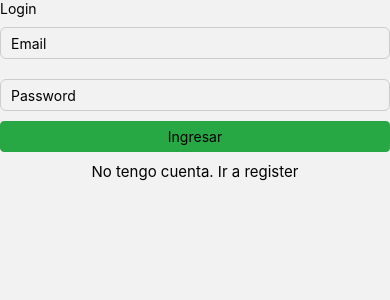
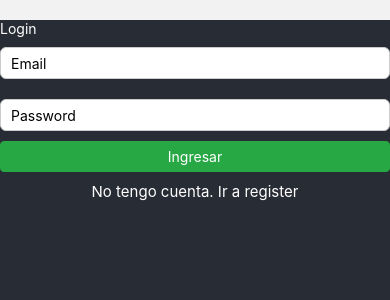
Before and after one commit to bautykamijo/proyecto-reactnative-pro3, a React Native app in the folder proyecto-reactnative-prog3/: screen /Login in a window 390 px wide. Shown: the top 300 px of the page. Built offline with nearby package versions, Linux system fonts and the light colour scheme; no server answers.

Commit message:
todo menos user

```diff
--- a/proyecto-reactnative-prog3/src/components/Post.js
+++ b/proyecto-reactnative-prog3/src/components/Post.js
@@ -1,6 +1,6 @@
 // Post.js
 import React, { Component } from 'react';
-import { TextInput, TouchableOpacity, View, Text, StyleSheet, FlatList, Image } from 'react-native';
+import { TextInput, TouchableOpacity, View, Text, StyleSheet, FlatList, Image, ActivityIndicator } from 'react-native';
 import { AntDesign } from '@expo/vector-icons';
 import { FontAwesome5 } from '@expo/vector-icons';
 import { auth, db } from '../firebase/config';
@@ -87,7 +87,7 @@ class Post extends Component {
 
         return(
             <View style={styles.formContainer}>
-                <TouchableOpacity onPress={ () => this.props.navigation.navigate('User')} style={styles.perfilBox}>
+                <TouchableOpacity onPress={ () => this.props.navigation.navigate('User', this.props.infoPost.datos.owner)} style={styles.perfilBox}>
                 <Image style={styles.fotoPerfil}  source={{uri:'https://cdn.pixabay.com/photo/2015/10/05/22/37/blank-profile-picture-973460_960_720.png'}} resizeMode='contain'/>
                 <Text style={styles.usuario} >{this.props.infoPost.datos.owner}</Text>
                 </TouchableOpacity>
@@ -103,7 +103,9 @@ class Post extends Component {
                         <AntDesign name="heart" size={24} color="white" />
                     </TouchableOpacity>
                 }
-                <Text style={styles.cantLikes}><strong>{this.props.infoPost.datos.likes.length}</strong> like/s y <strong>{this.props.infoPost.datos.likes.length}</strong> comentario/s</Text>
+                {this.props.infoPost.datos.comments ?
+                <Text style={styles.cantLikes}><strong>{this.props.infoPost.datos.likes.length}</strong> like/s y <strong>{this.props.infoPost.datos.comments.length}</strong> comentario/s</Text> :
+                <Text style={styles.cantLikes}><strong>{this.props.infoPost.datos.likes.length}</strong> like/s y <strong>0</strong> comentario/s</Text> }
                 {auth.currentUser.email === this.props.infoPost.datos.owner &&
                     (
                     <TouchableOpacity style={styles.buttonTrash} onPress={() =>
@@ -132,17 +134,24 @@ class Post extends Component {
                     </TouchableOpacity>
                     </View>
 
+
+                    {this.props.infoPost.datos.comments && this.props.infoPost.datos.comments.length > 0 ? (
   <FlatList
-                                data={this.props.infoPost.datos.comments}
+    data={this.props.infoPost.datos.comments.slice(-4).reverse()}
     keyExtractor={(ok) => ok.id}
     renderItem={({ item }) => (
       <TouchableOpacity>
         <View styles={styles.comentarioUsuario}>
-                                    <Text style={styles.textoComment} ><Text style={styles.mailComment}>{item.usuario}</Text> {item.comentario}</Text>
+          <Text style={styles.textoComment}><Text style={styles.mailComment}>{auth.currentUser.email}</Text> {item.comentario}</Text>
         </View>
       </TouchableOpacity>
     )}
   />
+) : (
+  <View>
+    <Text style={styles.cantLikes}>No hay comentarios en este post...</Text>
+  </View>
+)}
 
 
 
--- a/proyecto-reactnative-prog3/src/screens/Login.js
+++ b/proyecto-reactnative-prog3/src/screens/Login.js
@@ -8,6 +8,7 @@ class Login extends Component {
         this.state = {
             email: "",
             password: "",
+            recuerdame : false,
         };
     }
 
@@ -22,11 +23,15 @@ class Login extends Component {
         })
     }
 
+    controlarRecuerdame = () => {
+        this.setState(estadoPrevio => ({ recuerdame: !estadoPrevio.recuerdame }));
+    }
+
 
     render() {
         return (
-            <View style = {StyleSheet.formContainer}>
-                <Text>Login</Text>
+            <View style = {styles.formContainer}>
+                <Text style = {styles.blanco}>Login</Text>
                 <TextInput
                     style={styles.input}
                     onChangeText={(text) => this.setState({ email: text })}
@@ -42,6 +47,10 @@ class Login extends Component {
                     secureTextEntry={true}
                     value={this.state.password}
                 />
+
+
+
+
                 {!this.state.email || !this.state.password  ? (
             <TouchableOpacity style={styles.textButton} onPress={() => alert("Debe completar los campos obligatorios")}>
                 <Text style={styles.button}>Ingresar</Text>
@@ -50,8 +59,8 @@ class Login extends Component {
             <TouchableOpacity style={styles.textButton} onPress={()=>this.login(this.state.email, this.state.password)}>
                 <Text style={styles.button}>Ingresar</Text>
             </TouchableOpacity>
+            )}
 
-            )}
         <TouchableOpacity onPress={ () => this.props.navigation.navigate('Register')}>
             <Text style={styles.irAregister}>No tengo cuenta. Ir a register</Text>
          </TouchableOpacity>
@@ -63,8 +72,10 @@ const styles = StyleSheet.create({
     formContainer:{
         flex : 1,
         backgroundColor: '#282c34',
-        paddingHorizontal:600,
         marginTop: 20,
+    },
+    blanco:{
+        color: 'white'
     },
     input:{
         height:20,
@@ -75,8 +86,10 @@ const styles = StyleSheet.create({
         borderStyle: 'solid',
         borderRadius: 6,
         marginVertical:10,
+        backgroundColor:'white',
     },
     button:{
+        color : 'white',
         backgroundColor:'#28a745',
         paddingHorizontal: 10,
         paddingVertical: 6,
@@ -94,6 +107,7 @@ const styles = StyleSheet.create({
         marginTop: 10,
         textAlign: "center",
         fontSize: 15,
+        color : 'white'
     }
 
 })
--- a/proyecto-reactnative-prog3/src/screens/Register.js
+++ b/proyecto-reactnative-prog3/src/screens/Register.js
@@ -14,7 +14,6 @@ class Register extends Component {
             password : '',
             biografia : '',
             error: '',
-            fotoDePerfil: '',
             loggedIn: false,
 
         }
@@ -51,7 +50,7 @@ class Register extends Component {
     render(){
         return(
             <View style={styles.formContainer}>
-                <Text>Registrarse</Text>
+                <Text style={styles.blanco}>Registrarse</Text>
                 <TextInput
                 style={styles.input}
                 keyboardType='default'
@@ -62,8 +61,10 @@ class Register extends Component {
                 style={styles.input}
                 keyboardType='default'
                 placeholder='Biography'
+                maxLength={60}
                 onChangeText={ text => this.setState({biografia:text}) }
                 value={this.state.biografia} />
+                <Text style={styles.limite}>{this.state.biografia.length}/60 caracteres</Text>
                 <TextInput
                 style={styles.input}
                 keyboardType='email-address'
@@ -78,7 +79,7 @@ class Register extends Component {
                 onChangeText={ text => this.setState({password:text}) }
                 value={this.state.password} />
 
-               {!this.state.email || !this.state.password  ? (
+               {!this.state.email || !this.state.password   ? (
             <TouchableOpacity style={styles.textButton} onPress={() => alert("Debe completar los campos obligatorios")}>
                 <Text style={styles.button}>Registrarse</Text>
             </TouchableOpacity>
@@ -100,10 +101,16 @@ class Register extends Component {
 
 const styles = StyleSheet.create({
     formContainer:{
+        flex : 1,
         backgroundColor: '#282c34',
         paddingHorizontal:10,
         marginTop: 20,
     },
+    limite : {
+        color: 'white',
+        fontWeight : 500,
+        marginBottom : 10
+      },
     input:{
         backgroundColor : 'white',
         height:20,
@@ -123,10 +130,12 @@ const styles = StyleSheet.create({
         borderRadius:4,
         borderWidth:1,
         borderStyle: 'solid',
-        borderColor: '#28a745'
+        borderColor: '#28a745',
+        color: 'white'
+
     },
-    textButton:{
-        color: '#fff'
+    blanco:{
+        color: 'white'
     },
     botonDeshabilitado: {
         backgroundColor: '#7f848e',
@@ -139,6 +148,7 @@ const styles = StyleSheet.create({
         marginTop: 10,
         textAlign: "center",
         fontSize: 15,
+        color: 'white'
     }
 
 
```
Also changed, not shown: 1 other file (tests, documents, lock files or other folders). Lines whose indentation alone changed are shown as unchanged.
